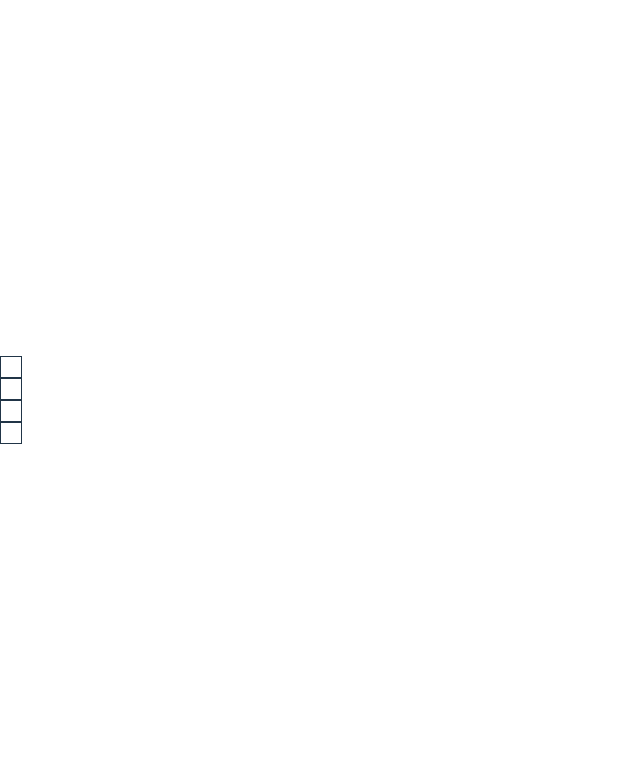
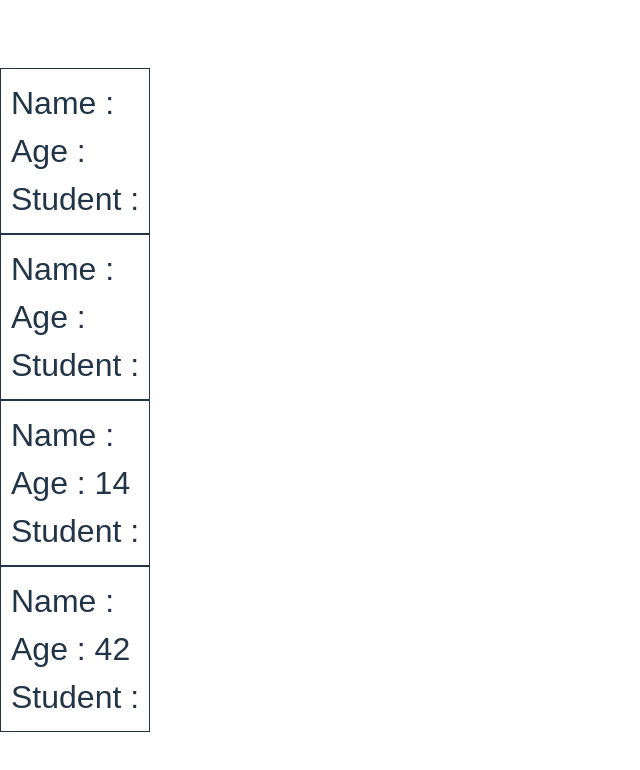
Before and after one commit to dim50dim/react_br, a React (Vite) app in the folder bro/: page / in a window 1280 px wide. Shown: the top 770 px of the page, without its empty margins (0-640 px from the left). Built offline with nearby package versions, Linux system fonts and the light colour scheme.

Commit message:
added new props - however - it does not work.

```diff
--- a/bro/src/components/Student.tsx
+++ b/bro/src/components/Student.tsx
@@ -3,7 +3,9 @@ export default function Student(props) {
     return (
         <>
          <div className="student">
-
+            <p>Name : {props.name} </p>
+            <p>Age : {props.age} </p>
+            <p>Student : {props.isStudent} </p>
          </div>
         </>
     )
```
